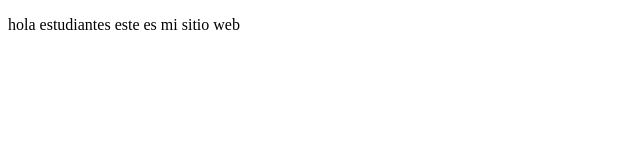
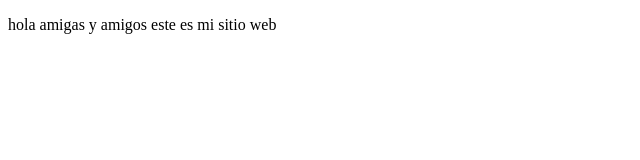
Before and after one commit to nicolasvillla/proyectodemocursoprework, a plain HTML site: page index.html in a window 1280 px wide. Shown: the full height of the page, 0-640 px from the left. Drawn offline with Linux system fonts and the light colour scheme.

Commit message:
first commit

```diff
--- a/index.html
+++ b/index.html
@@ -8,7 +8,7 @@
 </head>
 <body>
     <p>
-        hola estudiantes este es mi sitio web
+        hola amigas y amigos este es mi sitio web
     </p>
 </body>
 </html>
```
